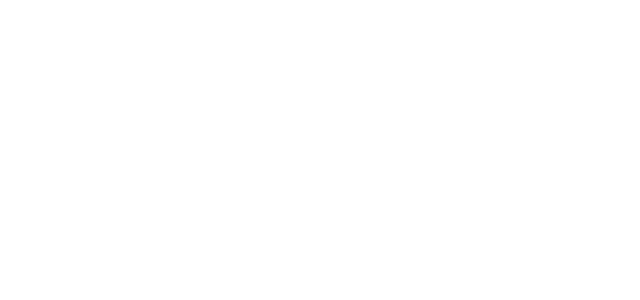
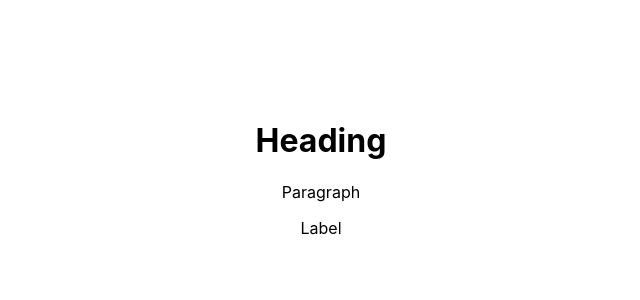
Before and after one commit to Shahrukh-elRed/react-typescript-codevolution, a React (Create React App) app: page / in a window 1280 px wide. Shown: the top 300 px of the page, without its empty margins (319-959 px from the left). Built offline with nearby package versions, Linux system fonts and the light colour scheme.

Commit message:
Polymorphic Components

```diff
--- a/src/App.tsx
+++ b/src/App.tsx
@@ -1,7 +1,20 @@
 import "./App.css";
+import { Text } from "./components/polymorphic/Text";
 
 function App() {
-  return <div className="App"></div>;
+  return (
+    <div className="App">
+      <Text as="h1" size="lg">
+        Heading
+      </Text>
+      <Text as="p" size="md">
+        Paragraph
+      </Text>
+      <Text as="label" size="sm" color="secondary">
+        Label
+      </Text>
+    </div>
+  );
 }
 
 export default App;
--- /dev/null
+++ b/src/components/polymorphic/Text.tsx
@@ -0,0 +1,21 @@
+type TextOwnProps<E extends React.ElementType> = {
+  size?: "sm" | "md" | "lg";
+  color?: "primary" | "secondary";
+  children: React.ReactNode;
+  as?: E;
+};
+
+type TextProps<E extends React.ElementType> = TextOwnProps<E> &
+  Omit<React.ComponentProps<E>, keyof TextOwnProps<E>>;
+
+export const Text = <E extends React.ElementType = "div">({
+  size,
+  color,
+  children,
+  as,
+}: TextProps<E>) => {
+  const Component = as || "div";
+  return (
+    <Component className={`class-with-${size}-${color}`}>{children}</Component>
+  );
+};
```
